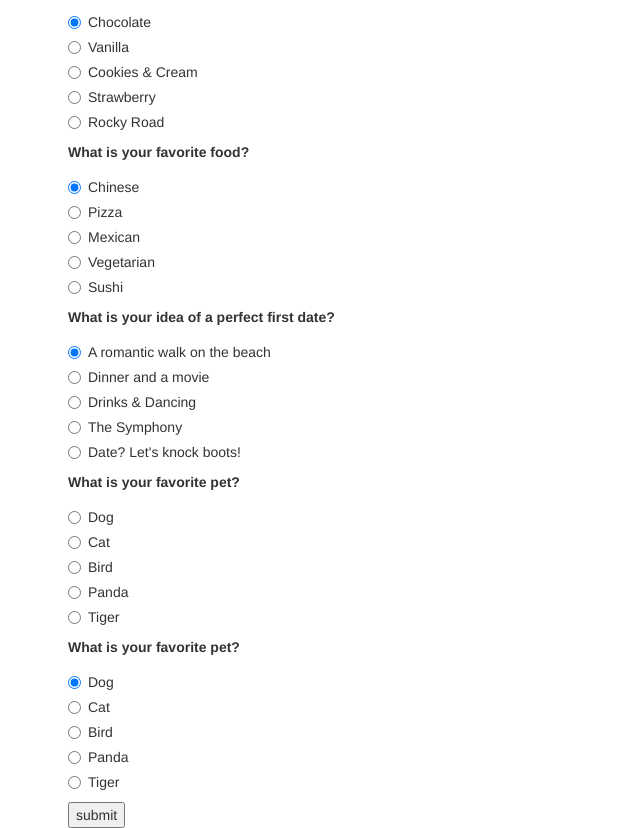
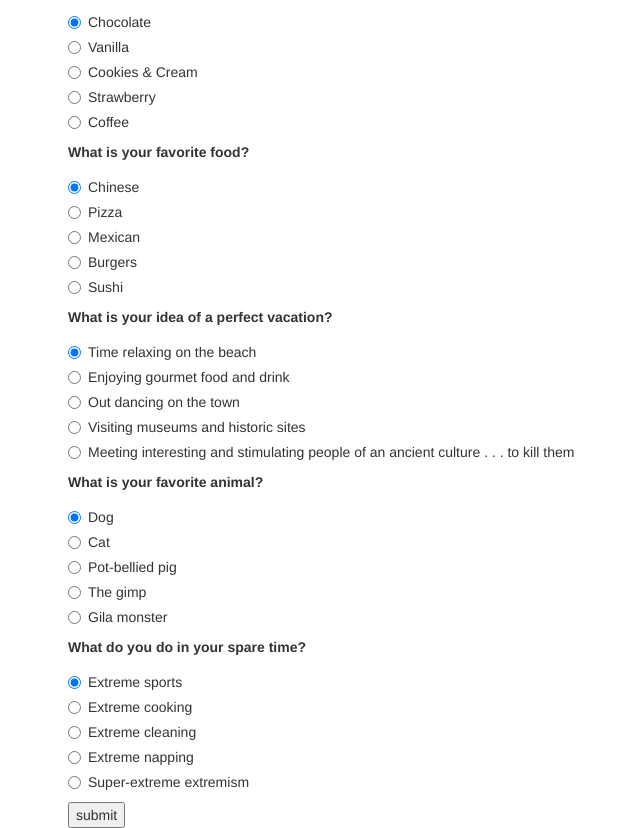
Before and after one commit to anthgold/vacation-project, a plain HTML site: page index.html in a window 1280 px wide. Shown: the part 311-1139 px from the top of the page, without its empty margins (2-642 px from the left). Drawn offline with Linux system fonts and the light colour scheme.

Commit message:
finishes questions and quiz logic

```diff
--- a/index.html
+++ b/index.html
@@ -47,7 +47,7 @@
           <div class="radio">
            <label>
              <input name="flavor" value="40" type="radio">
-             Rocky Road
+             Coffee
            </label>
           </div>
          <!-- Question 2 -->
@@ -75,7 +75,7 @@
           <div class="radio">
            <label>
              <input name="food" value="0" type="radio">
-             Vegetarian
+             Burgers
            </label>
           </div>
           <div class="radio">
@@ -86,41 +86,41 @@
           </div>
          <!-- Question 3 -->
           <div id="date">
-           <label>What is your idea of a perfect first date?</label>
+           <label>What is your idea of a perfect vacation?</label>
           </div>
           <div class="radio">
            <label>
              <input name="date" value="40" checked type="radio">
-             A romantic walk on the beach
+             Time relaxing on the beach
            </label>
           </div>
           <div class="radio">
            <label>
              <input name="date" value="20" type="radio">
-             Dinner and a movie
+             Enjoying gourmet food and drink
            </label>
           </div>
           <div class="radio">
            <label>
              <input name="date" value="0" type="radio">
-             Drinks &amp; Dancing
+             Out dancing on the town
            </label>
           </div>
           <div class="radio">
            <label>
              <input name="date" value="10" type="radio">
-             The Symphony
+             Visiting museums and historic sites
            </label>
           </div>
           <div class="radio">
            <label>
              <input name="date" value="30" type="radio">
-             Date? Let's knock boots!
+             Meeting interesting and stimulating people of an ancient culture . . . to kill them
            </label>
           </div>
          <!-- Question 4 -->
           <div id="pet">
-           <label>What is your favorite pet?</label>
+           <label>What is your favorite animal?</label>
           </div>
           <div class="radio">
            <label>
@@ -137,53 +137,53 @@
           <div class="radio">
            <label>
              <input name="pet" value="20" type="radio">
-             Bird
+             Pot-bellied pig
            </label>
           </div>
           <div class="radio">
            <label>
              <input name="pet" value="0" type="radio">
-             Panda
+             The gimp
            </label>
           </div>
           <div class="radio">
            <label>
              <input name="pet" value="10" type="radio">
-             Tiger
+             Gila monster
            </label>
           </div>
           <!-- Question 5 -->
            <div id="pet">
-            <label>What is your favorite pet?</label>
+            <label>What do you do in your spare time?</label>
            </div>
            <div class="radio">
             <label>
-              <input name="pet" value="30" checked type="radio">
-              Dog
+              <input name="hobbies" value="30" checked type="radio">
+              Extreme sports
             </label>
            </div>
            <div class="radio">
             <label>
-              <input name="pet" value="40" type="radio">
-              Cat
+              <input name="hobbies" value="40" type="radio">
+              Extreme cooking
             </label>
            </div>
            <div class="radio">
             <label>
-              <input name="pet" value="20" type="radio">
-              Bird
+              <input name="hobbies" value="20" type="radio">
+              Extreme cleaning
             </label>
            </div>
            <div class="radio">
             <label>
-              <input name="pet" value="0" type="radio">
-              Panda
+              <input name="hobbies" value="0" type="radio">
+              Extreme napping
             </label>
            </div>
            <div class="radio">
             <label>
-              <input name="pet" value="10" type="radio">
-              Tiger
+              <input name="hobbies" value="10" type="radio">
+              Super-extreme extremism
             </label>
            </div>
          <!-- Submit button -->
```
